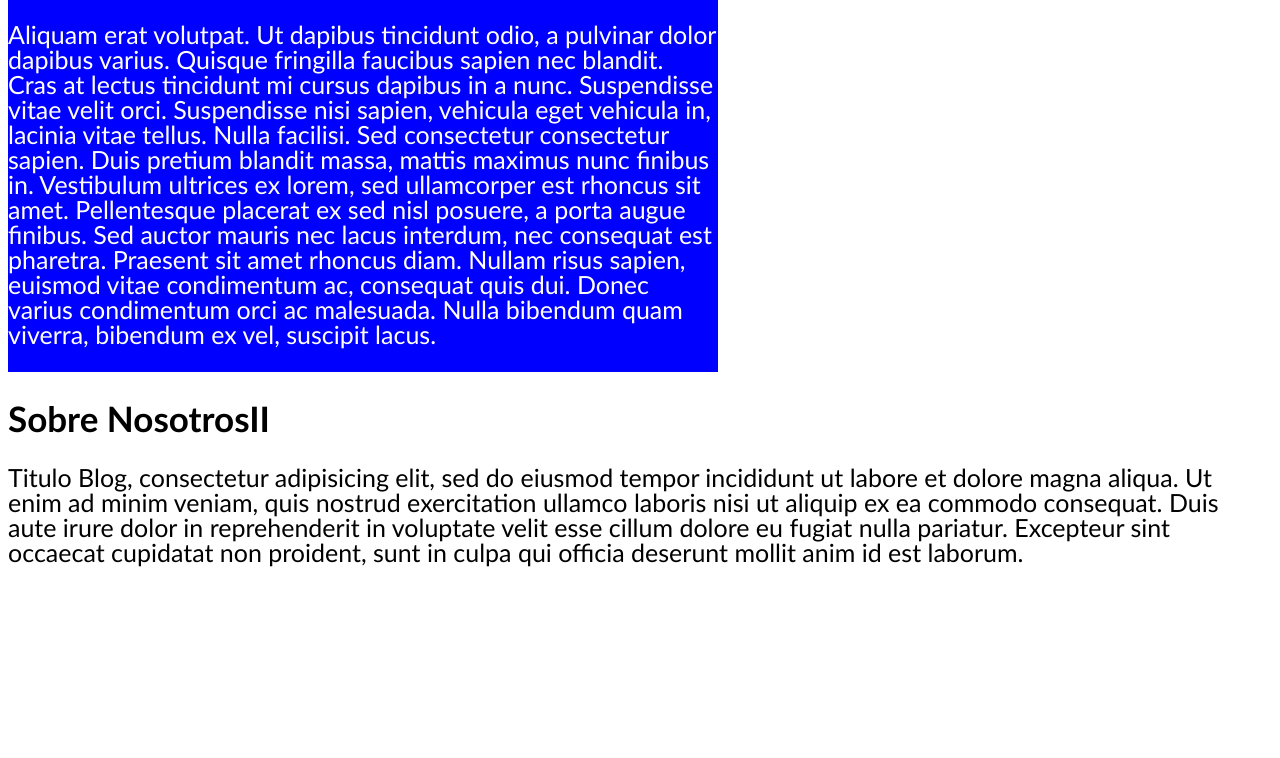
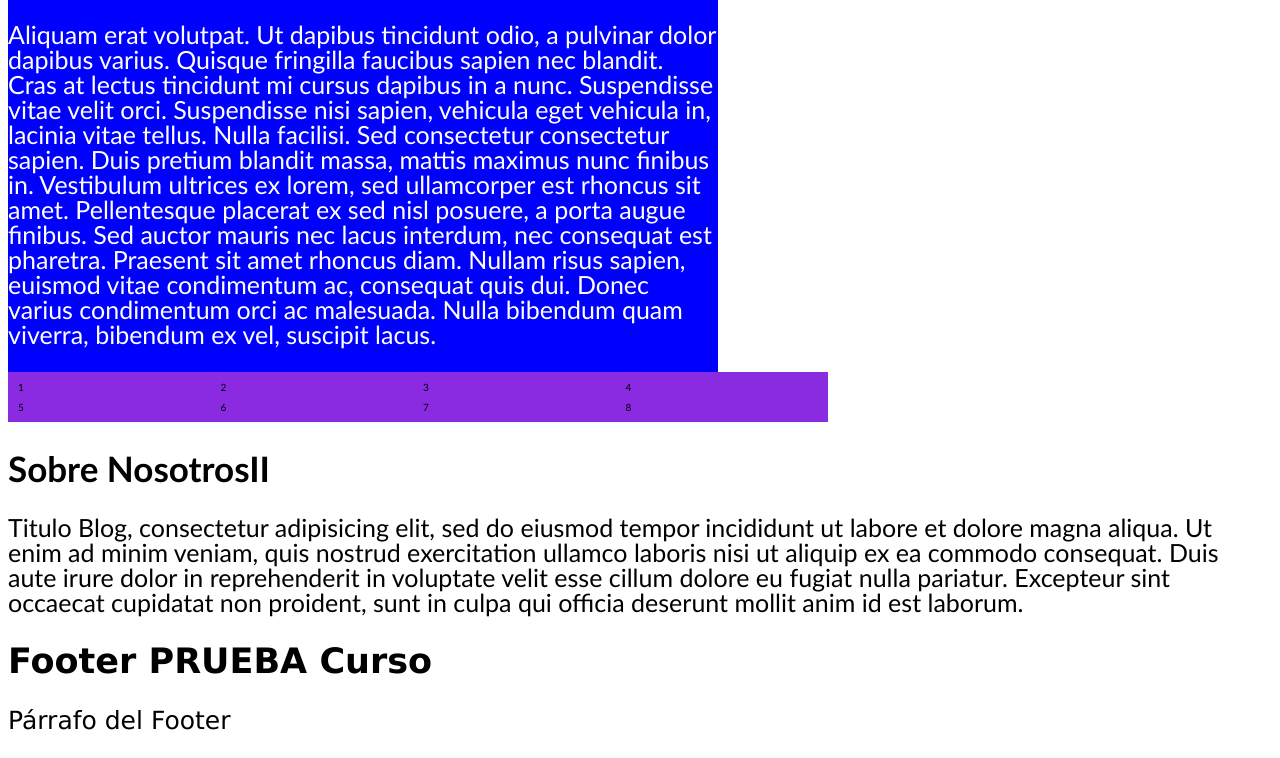
Before and after one commit to mwcastellan/Web1, a plain HTML site: page index.html in a window 1280 px wide. Shown: the part 1784-2542 px from the top of the page. Before the commit the page ends 2374 px from the top, so only its background shows below. Drawn offline with Linux system fonts and the light colour scheme.

Commit message:
07/04 commit - Marcelo

```diff
--- a/css/styles.css
+++ b/css/styles.css
@@ -53,6 +53,15 @@ p {
     color: white;
 }
 
+.grid-container {
+    width: 800px;
+    display: grid;
+    grid-template-columns: repeat(4, auto);
+    grid-gap: 10px;
+    background-color:blueviolet;
+    padding: 10px;
+    }
+
 @media (min-width: 768px) {
     .contenedor-flex {
         display: flex;
@@ -71,3 +80,7 @@ p {
     color:aquamarine
     }
 }
+
+.footer-principal {
+    font-family:verdana;
+}
--- a/index.html
+++ b/index.html
@@ -25,7 +25,8 @@
                 <a href="/css/">CSS</a> |
                 <a href="/js/">JavaScript</a> |
                 <a href="/python/">Python</a>
-
+        </nav>
+        <nav class="nav-principal">
             <ul class="ul-principal">
                 <h3>Ul PRUEBA Curso</h3>
                 <li><a href="#">Inicio</a></li>
@@ -70,12 +71,28 @@
         </aside>
     </section>
 
+    <section class="grid-container">
+        <article>1</article>
+        <article>2</article>
+        <article>3</article>
+        <article>4</article>
+        <article>5</article>
+        <article>6</article>
+        <article>7</article>
+        <article>8</article>
+    </section>
+
     <a name="SobreNosotrosII">
         <h2>Sobre NosotrosII</h2>
         <p>Titulo Blog, consectetur adipisicing elit, sed do eiusmod tempor incididunt ut labore et dolore magna aliqua. Ut enim ad minim veniam, quis nostrud exercitation ullamco laboris nisi ut aliquip ex ea commodo consequat. Duis aute irure dolor
             in reprehenderit in voluptate velit esse cillum dolore eu fugiat nulla pariatur. Excepteur sint occaecat cupidatat non proident, sunt in culpa qui officia deserunt mollit anim id est laborum.</p>
     </a>
 
+    <footer class="footer-principal">
+        <h2>Footer PRUEBA Curso</h2>
+        <p>Párrafo del Footer</p>
+     </footer>
+
 </body>
 
 </html>
```
Also changed, not shown: contacto.html (line endings or trailing spaces).
